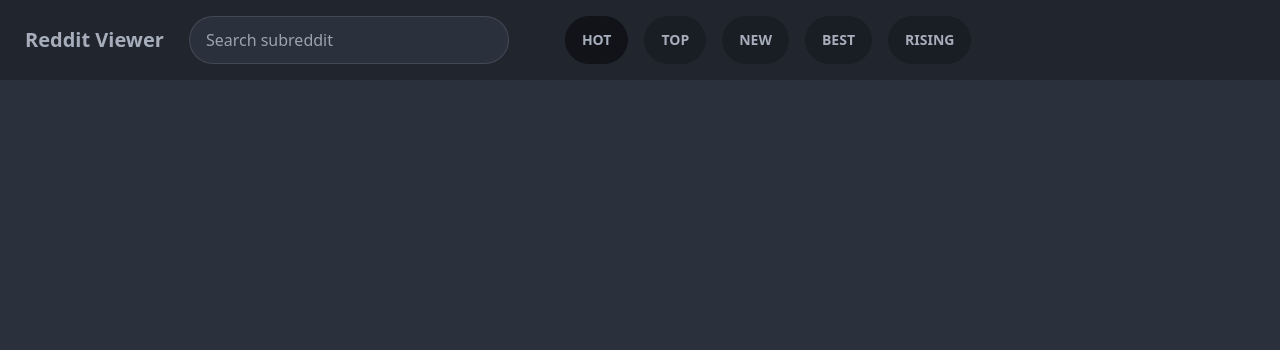
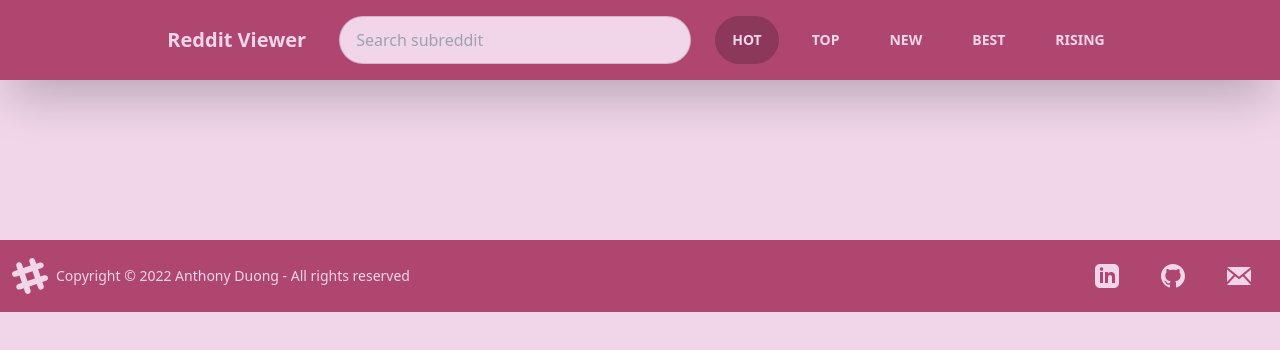
Before and after one commit to khangbeo/next-image-gallery, a Next.js app: page / in a window 1280 px wide. Shown: the top 350 px of the page. Built offline with nearby package versions, Linux system fonts and the light colour scheme.

Commit message:
added footer and changed theme

```diff
--- a/components/Post.js
+++ b/components/Post.js
@@ -60,11 +60,6 @@
     return !isImage(url) && !isRedditVideo(url) && !isYoutube(url);
   }
 
-  if (isMedia(post.url)) {
-    console.log(post);
-  }
-
-  console.log(isMedia(post.url));
   /** make a clickable post - done
    *
    * Data to get:
@@ -89,7 +84,7 @@
           </div>
         </a>
         <div className="card-body">
-          <h2 className="card-title text-base">{post.title}</h2>
+          <h2 className="card-title text-neutral-content">{post.title}</h2>
         </div>
       </article>
     )
--- a/next.config.js
+++ b/next.config.js
@@ -2,7 +2,7 @@
 const nextConfig = {
   reactStrictMode: true,
   swcMinify: true,
-  image: {
+  images: {
     domains: ["i.redd.it"],
   },
 };
--- a/pages/index.js
+++ b/pages/index.js
@@ -21,7 +21,7 @@
  *
  * TODO: move data fetching and storing logic to a custom hook
  * TODO: clean up code and move into appropriate component
- * TODO: fetch is returning same data, figure out how to clean up so we get new data on filter
+ * TODO: fetch is returning same data for filter buttons, figure out how to clean up so we get new data on filter
  * TODO: add infinite scrolling
  *
  */
@@ -34,12 +34,14 @@
   const [isLoading, setIsLoading] = useState(null);
   const [err, setErr] = useState(null);
   const controller = new AbortController();
-
+  const { signal } = controller;
   const categories = ["hot", "top", "new", "best", "rising"];
 
   const catButtons = categories.map((cat) => (
     <button
-      className={`btn ${category === cat && "btn-active"} rounded-full mr-4`}
+      className={`btn text-neutral-content ${
+        category === cat && "btn-active"
+      } rounded-full m-2 btn-sm md:btn-md`}
       key={cat}
       onClick={() => filterItem(cat)}
     >
@@ -50,7 +52,7 @@
   const filterItem = (curCat) => {
     const newItem = categories.find((newCat) => newCat === curCat);
     setCategory(newItem);
-    if (subreddit) {
+    if (category) {
       setErr(null);
       getSubreddit();
     } else {
@@ -63,9 +65,8 @@
   const getSubreddit = async () => {
     setIsLoading(true);
     try {
-      const { data } = await axios.get(url, {
-        signal: controller.signal,
-      });
+      const res = await fetch(url, { signal });
+      const data = await res.json();
       setPosts(data.data.children);
     } catch (e) {
       setErr(e.message);
@@ -98,26 +99,22 @@
         <meta name="description" content="Generated by create next app" />
         <link rel="icon" href="/favicon.ico" />
       </Head>
-      <nav className="navbar bg-base-300 w-full sticky top-0 z-10">
-        <div>
+      <nav className="navbar flex flex-col md:flex-row bg-neutral justify-center w-full sticky top-0 z-10 shadow-2xl">
         <Link href="#">
-            <a className="btn btn-ghost normal-case text-xl rounded-full">
+          <a className="btn btn-ghost normal-case text-neutral-content text-xl rounded-full">
             Reddit Viewer
           </a>
         </Link>
-        </div>
 
-        <div>
         <form className="form-control w-64 sm:w-96" onSubmit={handleSubmit}>
           <input
-              className="input m-2 input-bordered w-full rounded-full max-w-xs"
+            className="input m-2 input-bordered w-11/12 rounded-full"
             placeholder="Search subreddit"
             type="text"
             value={query}
             onChange={handleChange}
           />
         </form>
-        </div>
 
         <div>{catButtons}</div>
       </nav>
@@ -133,6 +130,64 @@
 
         {isLoading ? <p>loading...</p> : <Posts posts={posts} />}
       </main>
+
+      <footer className="footer sticky bottom-0 flex flex-col sm:flex-row justify-between items-center p-3 bg-neutral text-neutral-content">
+        <div className="grid-flow-col items-center">
+          <svg
+            width="36"
+            height="36"
+            viewBox="0 0 24 24"
+            xmlns="http://www.w3.org/2000/svg"
+            fillRule="evenodd"
+            clipRule="evenodd"
+            className="fill-current"
+          >
+            <path d="M22.672 15.226l-2.432.811.841 2.515c.33 1.019-.209 2.127-1.23 2.456-1.15.325-2.148-.321-2.463-1.226l-.84-2.518-5.013 1.677.84 2.517c.391 1.203-.434 2.542-1.831 2.542-.88 0-1.601-.564-1.86-1.314l-.842-2.516-2.431.809c-1.135.328-2.145-.317-2.463-1.229-.329-1.018.211-2.127 1.231-2.456l2.432-.809-1.621-4.823-2.432.808c-1.355.384-2.558-.59-2.558-1.839 0-.817.509-1.582 1.327-1.846l2.433-.809-.842-2.515c-.33-1.02.211-2.129 1.232-2.458 1.02-.329 2.13.209 2.461 1.229l.842 2.515 5.011-1.677-.839-2.517c-.403-1.238.484-2.553 1.843-2.553.819 0 1.585.509 1.85 1.326l.841 2.517 2.431-.81c1.02-.33 2.131.211 2.461 1.229.332 1.018-.21 2.126-1.23 2.456l-2.433.809 1.622 4.823 2.433-.809c1.242-.401 2.557.484 2.557 1.838 0 .819-.51 1.583-1.328 1.847m-8.992-6.428l-5.01 1.675 1.619 4.828 5.011-1.674-1.62-4.829z"></path>
+          </svg>
+          <p>Copyright © 2022 Anthony Duong - All rights reserved</p>
+        </div>
+        <div className="grid-flow-col">
+          <Link href="https://github.com/khangbeo">
+            <a className="btn" rel="noreferrer noopener" target="_blank">
+              <svg
+                xmlns="http://www.w3.org/2000/svg"
+                width="24"
+                height="24"
+                viewBox="0 0 24 24"
+                className="fill-current"
+              >
+                <path d="M19 0h-14c-2.761 0-5 2.239-5 5v14c0 2.761 2.239 5 5 5h14c2.762 0 5-2.239 5-5v-14c0-2.761-2.238-5-5-5zm-11 19h-3v-11h3v11zm-1.5-12.268c-.966 0-1.75-.79-1.75-1.764s.784-1.764 1.75-1.764 1.75.79 1.75 1.764-.783 1.764-1.75 1.764zm13.5 12.268h-3v-5.604c0-3.368-4-3.113-4 0v5.604h-3v-11h3v1.765c1.396-2.586 7-2.777 7 2.476v6.759z" />
+              </svg>
+            </a>
+          </Link>
+          <Link href="https://www.linkedin.com/in/anthony-duong1/">
+            <a className="btn" rel="noreferrer noopener" target="_blank">
+              <svg
+                xmlns="http://www.w3.org/2000/svg"
+                width="24"
+                height="24"
+                viewBox="0 0 24 24"
+                className="fill-current"
+              >
+                <path d="M12 0c-6.626 0-12 5.373-12 12 0 5.302 3.438 9.8 8.207 11.387.599.111.793-.261.793-.577v-2.234c-3.338.726-4.033-1.416-4.033-1.416-.546-1.387-1.333-1.756-1.333-1.756-1.089-.745.083-.729.083-.729 1.205.084 1.839 1.237 1.839 1.237 1.07 1.834 2.807 1.304 3.492.997.107-.775.418-1.305.762-1.604-2.665-.305-5.467-1.334-5.467-5.931 0-1.311.469-2.381 1.236-3.221-.124-.303-.535-1.524.117-3.176 0 0 1.008-.322 3.301 1.23.957-.266 1.983-.399 3.003-.404 1.02.005 2.047.138 3.006.404 2.291-1.552 3.297-1.23 3.297-1.23.653 1.653.242 2.874.118 3.176.77.84 1.235 1.911 1.235 3.221 0 4.609-2.807 5.624-5.479 5.921.43.372.823 1.102.823 2.222v3.293c0 .319.192.694.801.576 4.765-1.589 8.199-6.086 8.199-11.386 0-6.627-5.373-12-12-12z" />
+              </svg>
+            </a>
+          </Link>
+          <Link href="mailto:khangbeo2012@gmail.com">
+            <a className="btn">
+              <svg
+                xmlns="http://www.w3.org/2000/svg"
+                width="24"
+                height="24"
+                viewBox="0 0 24 24"
+                className="fill-current"
+              >
+                <path d="M12 12.713l-11.985-9.713h23.971l-11.986 9.713zm-5.425-1.822l-6.575-5.329v12.501l6.575-7.172zm10.85 0l6.575 7.172v-12.501l-6.575 5.329zm-1.557 1.261l-3.868 3.135-3.868-3.135-8.11 8.848h23.956l-8.11-8.848z" />
+              </svg>
+            </a>
+          </Link>
+        </div>
+      </footer>
     </div>
   );
 }
--- a/tailwind.config.js
+++ b/tailwind.config.js
@@ -9,6 +9,6 @@
   },
   plugins: [require("daisyui")],
   daisyui: {
-    themes: ["dark"],
+    themes: ["valentine"],
   },
 };
```
Lines whose indentation alone changed are shown as unchanged.
